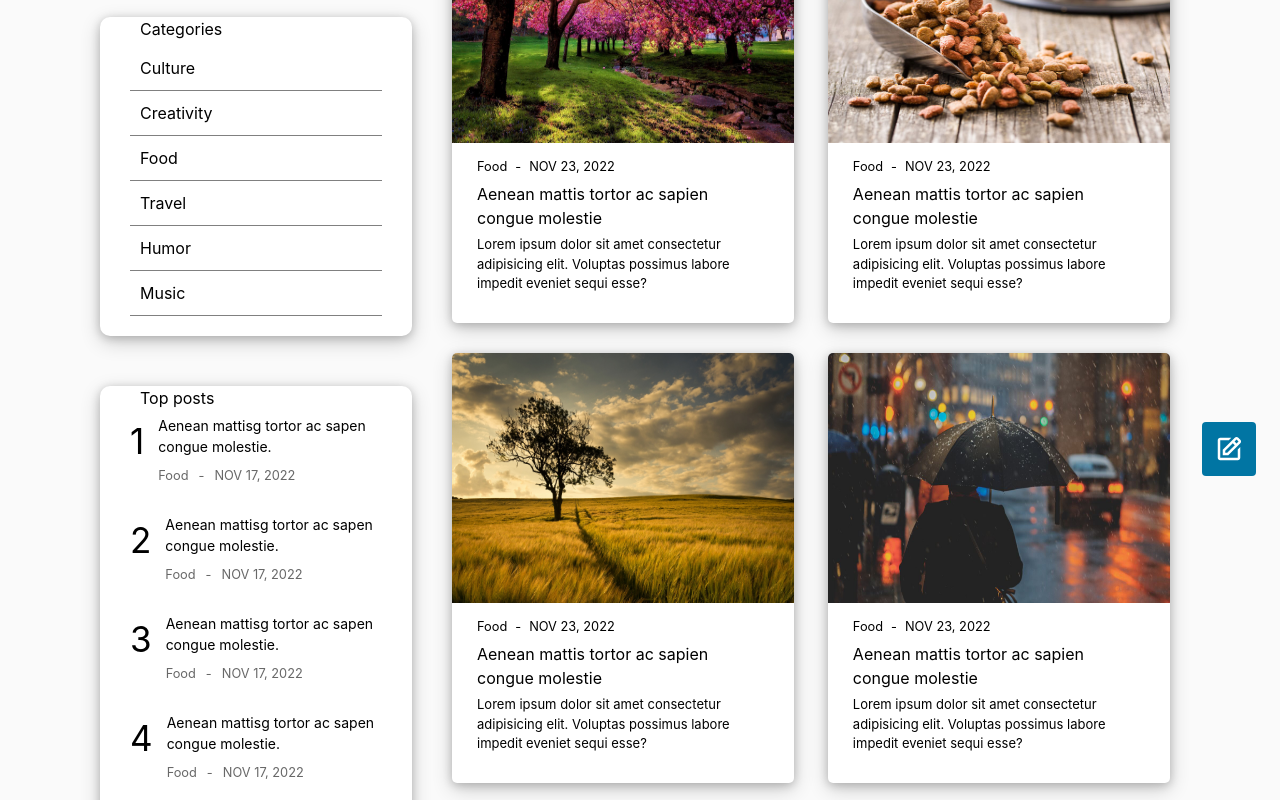
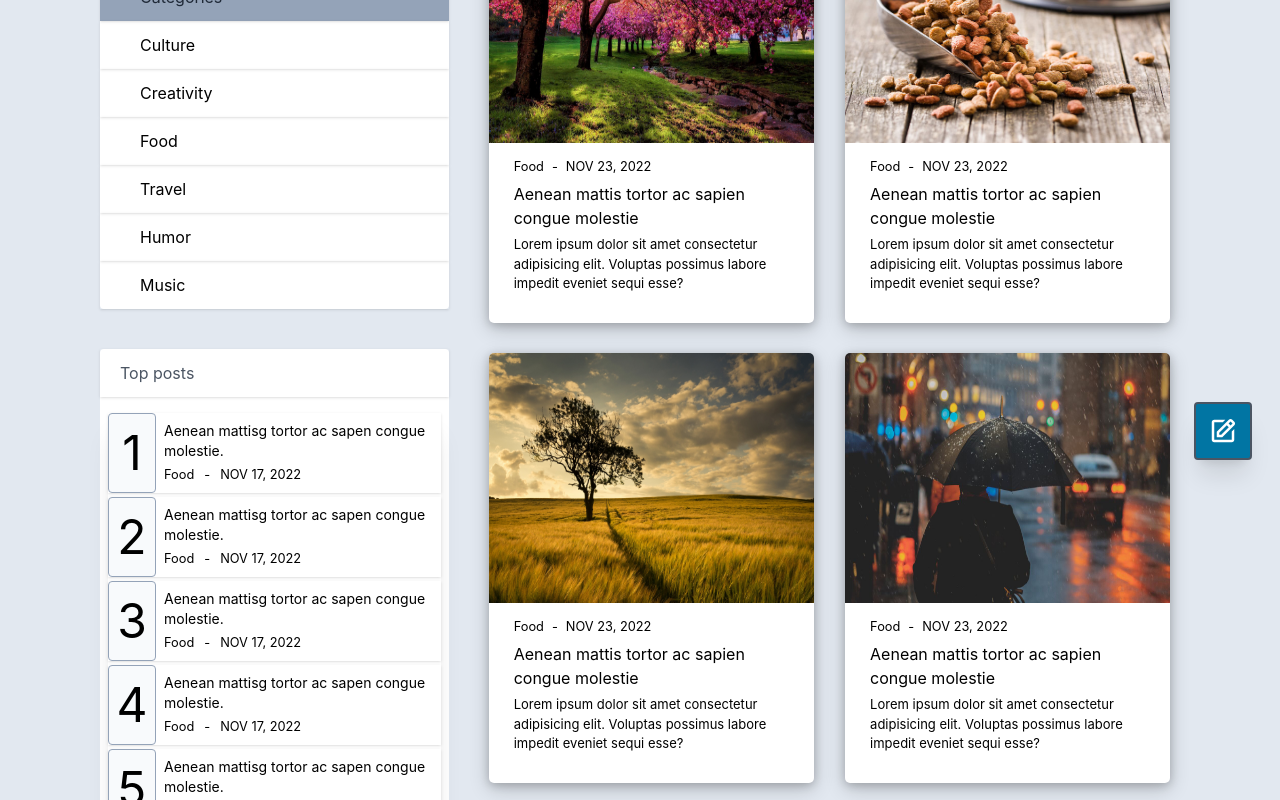
Before and after one commit to TanvirRubayed-code/weather_detection, a Next.js app in the folder weather_detection_frontend/: page /blog in a window 1280 px wide. Shown: the part 300-1100 px from the top of the page. Built offline with nearby package versions, Linux system fonts and the light colour scheme.

Commit message:
broken design resolved

```diff
--- a/weather_detection_frontend/components/BlogCards.js
+++ b/weather_detection_frontend/components/BlogCards.js
@@ -16,17 +16,19 @@ import { FaEdit, FiEdit } from 'react-icons/fa'
 
 function BlogCards() {
   return (
-    <div className={styles.main_back}>
+    <div className="bg-gray-200">
       <div className={styles.blog_text_des}>
         <h3>Blog</h3>
         <p>HOME / BLOG</p>
       </div>
-      <div className="fixed p-3 rounded bg-navbar bottom-6 right-6 ">
+
       <Link href="/blog/post">
+        <div className="fixed p-3 shadow-xl rounded bg-navbar border-2 transition border-gray-600 bottom-10 right-7 hover:bg-blue-400">
           <BiEdit size={30} color="#ffffff"></BiEdit>
+        </div>
       </Link>
 
-      </div>
+
 
       <div className={styles.blog_container}>
         <div className={styles.blog_side_sec}>
@@ -41,6 +43,7 @@ function BlogCards() {
           <SingleBlogCard image={summer} />
         </div>
       </div>
+      <div className="pb-2">
         <div className={styles.pagination}>
           <a href="#">&laquo;</a>
           <a href="#">1</a>
@@ -54,6 +57,7 @@ function BlogCards() {
           <a href="#">&raquo;</a>
         </div>
       </div>
+    </div>
   );
 }
 export default BlogCards;
--- a/weather_detection_frontend/components/Navbar.js
+++ b/weather_detection_frontend/components/Navbar.js
@@ -38,8 +38,7 @@ const Navigation = () => {
 
             {
               loginState ? <div class="flex md:order-2">
-                <img onClick={() => setUserIconClick(!userIconClick)} class="ml-10 w-12 h-12 p-1 rounded-full ring-2 ring-blue-800 dark:ring-gray-500 hover:ring-gray-700 cursor-pointer transition-all " src="https://cdn.pixabay.com/photo/2016/08/20/05/38/avatar-1606916__340.png" alt="Bordered avatar"></img>
-
+                <img onClick={() => setUserIconClick(!userIconClick)} class="ml-10 w-12 h-12 p-1 rounded-full ring-2 ring-blue-800 dark:ring-gray-500 hover:ring-yellow-400 cursor-pointer transition-all " src="https://cdn.pixabay.com/photo/2016/08/20/05/38/avatar-1606916__340.png" alt="Bordered avatar"></img>
 
                 {
                   userIconClick ?
--- a/weather_detection_frontend/components/ProfileInfo.js
+++ b/weather_detection_frontend/components/ProfileInfo.js
@@ -15,8 +15,8 @@ function ProfileInfo() {
     const [ratingvlaue, setRatingValue] = useState(3.7);
 
     return (
-        <div className="px-36 py-12 w-full">
-            <div className="flex rounded shadow-xl bg-gray-100 p-10">
+        <div className="px-36 bg-gray-200 py-12 w-full">
+            <div className="flex rounded-lg shadow-xl bg-white p-10">
 
                 <div className="w-1/3">
 
@@ -147,7 +147,7 @@ function ProfileInfo() {
                             </div>
                             <div className="ml-20">
                                 <Link href="/user/edit">
-                                    <FaEdit size={22} color="blue" className="hover:cursor-pointer"></FaEdit>
+                                    <div className="flex bg-blue-500 text-white text-sm font-semibold px-4 py-2 rounded">Edit profile <FaEdit size={22} color="black" className="ml-3"></FaEdit></div>
                                 </Link>
                             </div>
                         </div>
--- a/weather_detection_frontend/components/blogSideSection.js
+++ b/weather_detection_frontend/components/blogSideSection.js
@@ -4,30 +4,67 @@ import styles from "../styles/Blog.module.css";
 function blogSideSection() {
   return (
     <div className={styles.categories_section}>
-      <form className={styles.search_form}>
-        <input type="text" placeholder="search..."></input>
-        <button type="submit">Submit</button>
+      <form className="flex">
+        <input className="h-10 rounded-l border-2 border-white bg-white pl-5 outline-none focus:border-gray-400" type="text" placeholder="search..."></input>
+        <button className="px-3 h-10 text-gray-800 rounded-r transition bg-gray-400 hover:text-white hover:bg-gray-600 " type="submit">Submit</button>
       </form>
-      <div className={styles.categories}>
-        <h3>Categories</h3>
+      <div className="mt-10 rounded bg-white">
+        <h3 className="pl-10 py-3 shadow rounded-t bg-gray-400 text-gray-800">Categories</h3>
         <ul>
-          <li>Culture</li>
-          <li>Creativity</li>
-          <li>Food</li>
-          <li>Travel</li>
-          <li>Humor</li>
-          <li>Music</li>
+          <li className="py-3 pl-10 shadow hover:bg-gray-200 hover:cursor-pointer">Culture</li>
+          <li className="py-3 pl-10 shadow hover:bg-gray-200 hover:cursor-pointer">Creativity</li>
+          <li className="py-3 pl-10 shadow hover:bg-gray-200 hover:cursor-pointer">Food</li>
+          <li className="py-3 pl-10 shadow hover:bg-gray-200 hover:cursor-pointer">Travel</li>
+          <li className="py-3 pl-10 shadow hover:bg-gray-200 hover:cursor-pointer">Humor</li>
+          <li className="py-3 pl-10 shadow hover:bg-gray-200 hover:cursor-pointer">Music</li>
         </ul>
       </div>
 
-      <div className={styles.top_post_section}>
-        <h3>Top posts</h3>
-        <div className={styles.top_post}>
-          <div className={styles.top_post_number}>
-            <h3>1</h3>
+      <div className="mt-10 bg-white rounded">
+        <h3 className="py-3 pl-5 shadow text-gray-600">Top posts</h3>
+
+        <div className="mx-2 my-4 shadow-xl">
+          <div className="shadow flex h-20 mb-1 items-center justify-center">
+            <h3 className="text-5xl bg-gray-100 h-full w-14 flex border border-gray-400 rounded items-center justify-center">1</h3>
+
+            <div className="pl-2 h-full flex flex-col justify-center hover:cursor-pointer hover:bg-gray-200">
+              <h2 className="text-sm"> Aenean mattisg tortor ac sapen congue molestie.</h2>
+              <div>
+                <small>Food</small>
+                <small className={styles.caterogy_small}>-</small>
+                <small>NOV 17, 2022</small>
               </div>
-          <div className={styles.top_post_header}>
-            <h2> Aenean mattisg tortor ac sapen congue molestie.</h2>
+            </div>
+          </div>
+          <div className="shadow flex h-20 mb-1 items-center justify-center">
+            <h3 className="text-5xl bg-gray-100 h-full w-14 flex border border-gray-400 rounded items-center justify-center">2</h3>
+
+            <div className="pl-2 h-full flex flex-col justify-center hover:cursor-pointer hover:bg-gray-200">
+              <h2 className="text-sm"> Aenean mattisg tortor ac sapen congue molestie.</h2>
+              <div>
+                <small>Food</small>
+                <small className={styles.caterogy_small}>-</small>
+                <small>NOV 17, 2022</small>
+              </div>
+            </div>
+          </div>
+          <div className="shadow flex h-20 mb-1 items-center justify-center">
+            <h3 className="text-5xl bg-gray-100 h-full w-14 flex border border-gray-400 rounded items-center justify-center">3</h3>
+
+            <div className="pl-2 h-full flex flex-col justify-center hover:cursor-pointer hover:bg-gray-200">
+              <h2 className="text-sm"> Aenean mattisg tortor ac sapen congue molestie.</h2>
+              <div>
+                <small>Food</small>
+                <small className={styles.caterogy_small}>-</small>
+                <small>NOV 17, 2022</small>
+              </div>
+            </div>
+          </div>
+          <div className="shadow flex h-20 mb-1 items-center justify-center">
+            <h3 className="text-5xl bg-gray-100 h-full w-14 flex border border-gray-400 rounded items-center justify-center">4</h3>
+
+            <div className="pl-2 h-full flex flex-col justify-center hover:cursor-pointer hover:bg-gray-200">
+              <h2 className="text-sm"> Aenean mattisg tortor ac sapen congue molestie.</h2>
               <div>
                 <small>Food</small>
                 <small className={styles.caterogy_small}>-</small>
@@ -36,54 +73,12 @@ function blogSideSection() {
             </div>
           </div>
 
-        <div className={styles.top_post}>
-          <div className={styles.top_post_number}>
-            <h3>2</h3>
-          </div>
-          <div className={styles.top_post_header}>
-            <h2> Aenean mattisg tortor ac sapen congue molestie.</h2>
-            <div>
-              <small>Food</small>
-              <small className={styles.caterogy_small}>-</small>
-              <small>NOV 17, 2022</small>
-            </div>
-          </div>
-        </div>
 
-        <div className={styles.top_post}>
-          <div className={styles.top_post_number}>
-            <h3>3</h3>
-          </div>
-          <div className={styles.top_post_header}>
-            <h2> Aenean mattisg tortor ac sapen congue molestie.</h2>
-            <div>
-              <small>Food</small>
-              <small className={styles.caterogy_small}>-</small>
-              <small>NOV 17, 2022</small>
-            </div>
-          </div>
-        </div>
+          <div className="shadow flex h-20 items-center justify-center">
+            <h3 className="text-5xl bg-gray-100 h-full w-14 flex border border-gray-400 rounded items-center justify-center">5</h3>
 
-        <div className={styles.top_post}>
-          <div className={styles.top_post_number}>
-            <h3>4</h3>
-          </div>
-          <div className={styles.top_post_header}>
-            <h2> Aenean mattisg tortor ac sapen congue molestie.</h2>
-            <div>
-              <small>Food</small>
-              <small className={styles.caterogy_small}>-</small>
-              <small>NOV 17, 2022</small>
-            </div>
-          </div>
-        </div>
-
-        <div className={styles.top_post}>
-          <div className={styles.top_post_number}>
-            <h3>5</h3>
-          </div>
-          <div className={styles.top_post_header}>
-            <h2> Aenean mattisg tortor ac sapen congue molestie.</h2>
+            <div className="pl-2 h-full flex flex-col justify-center hover:cursor-pointer hover:bg-gray-200">
+              <h2 className="text-sm"> Aenean mattisg tortor ac sapen congue molestie.</h2>
               <div>
                 <small>Food</small>
                 <small className={styles.caterogy_small}>-</small>
@@ -92,6 +87,9 @@ function blogSideSection() {
             </div>
           </div>
         </div>
+
+
+      </div>
     </div>
   );
 }
--- a/weather_detection_frontend/pages/login.js
+++ b/weather_detection_frontend/pages/login.js
@@ -43,7 +43,7 @@ const Login = () => {
           setNoUser(false);
           if (res.data.password == login_info.password) {
             alert("Logged in successfully")
-            router.push("./")
+            // router.push("./")
           }
           else {
             alert("Password doesn't match")
--- a/weather_detection_frontend/styles/single_blog_post.module.css
+++ b/weather_detection_frontend/styles/single_blog_post.module.css
@@ -13,6 +13,11 @@
 .main h1 {
     font-size: 35px;
 }
+.image_height{
+    height: 25rem;
+    border-radius: 0.25rem;
+}
+
 .profile_sec {
     display: flex;
     height: 35px;
--- a/weather_detection_frontend/tailwind.config.js
+++ b/weather_detection_frontend/tailwind.config.js
@@ -9,6 +9,7 @@ module.exports = {
       transparent: 'transparent',
       current: 'currentColor',
       'white': '#ffffff',
+      'black': '#000000',
       'purple': '#3f3cbb',
       'midnight': '#121063',
       'metal': '#565584',
```
Also changed, not shown: weather_detection_frontend/components/DragDrop.js (+4 -4 lines), weather_detection_frontend/components/EditprofileInfo.js (+4 -15 lines), weather_detection_frontend/components/post.js (+50 -33 lines), weather_detection_frontend/pages/signup.js (+11 -12 lines), 1 other file (tests, documents, lock files or other folders). Lines whose indentation alone changed are shown as unchanged.
